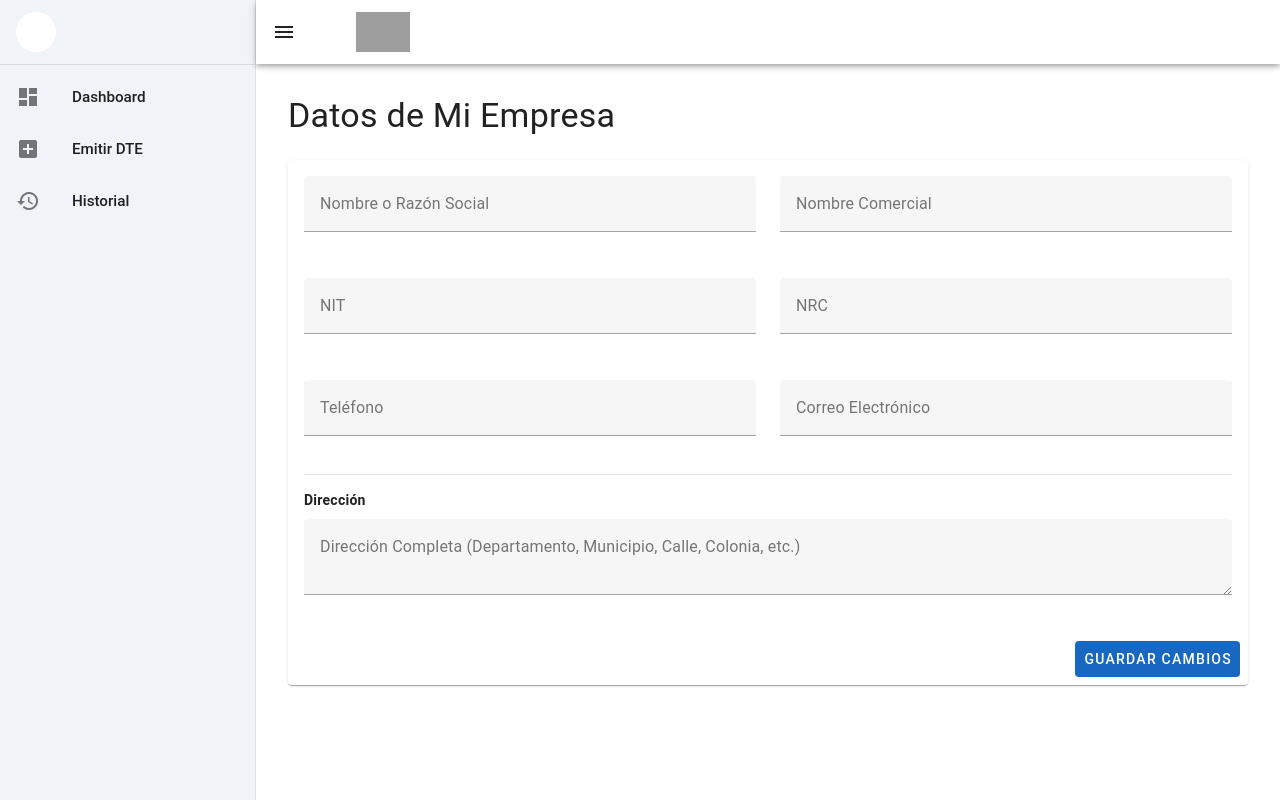
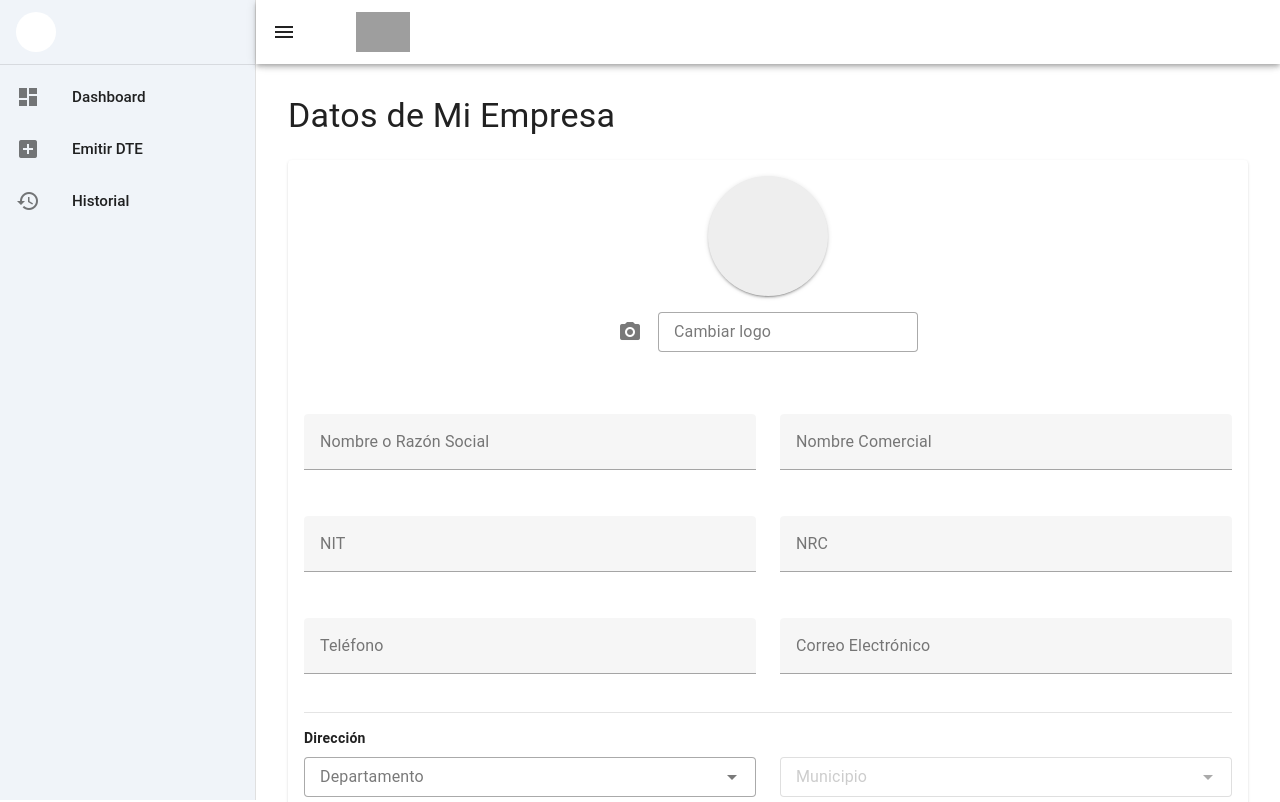
Before and after one commit to zenonburgos/facturaciondte_front, a Nuxt app: page /gestion/empresa in a window 1280 px wide. Shown: the top 802 px of the page. Built offline with nearby package versions, Linux system fonts and the light colour scheme; no server answers; grey boxes are pictures that could not be loaded.

Commit message:
Correcta actualización de empresa

```diff
--- a/pages/gestion/empresa.vue
+++ b/pages/gestion/empresa.vue
@@ -10,6 +10,25 @@
       <v-form ref="form" @submit.prevent="saveEmpresa">
         <v-card-text>
           <v-row>
+            <!-- Sección del Logo -->
+            <v-col cols="12" class="text-center mb-4">
+              <v-avatar size="120" color="grey-lighten-3" class="elevation-2">
+                <v-img :src="logoPreviewUrl" cover alt="Logo de la empresa"></v-img>
+              </v-avatar>
+              <v-file-input
+                v-model="logoFile"
+                label="Cambiar logo"
+                accept="image/*"
+                prepend-icon="mdi-camera"
+                class="mx-auto mt-4"
+                style="max-width: 300px;"
+                density="compact"
+                variant="outlined"
+                @update:model-value="onFileChange"
+              ></v-file-input>
+            </v-col>
+
+            <!-- Campos de Texto -->
             <v-col cols="12" md="6">
               <v-text-field
                 v-model="empresa.nombre"
@@ -55,11 +74,43 @@
           <v-divider class="my-4"></v-divider>
           <h4 class="mb-2">Dirección</h4>
 
+          <v-row>
+            <v-col cols="12" md="6">
+              <v-select
+                v-model="empresa.direccion.departamento"
+                :items="departments"
+                item-title="title"
+                item-value="value"
+                label="Departamento"
+                :loading="loadingLocations"
+                :rules="[rules.required]"
+                variant="outlined"
+                density="compact"
+              ></v-select>
+            </v-col>
+            <v-col cols="12" md="6">
+              <v-select
+                v-model="empresa.direccion.municipio"
+                :items="municipalities"
+                item-title="title"
+                item-value="value"
+                label="Municipio"
+                :disabled="!empresa.direccion.departamento"
+                :rules="[rules.required]"
+                variant="outlined"
+                density="compact"
+              ></v-select>
+            </v-col>
+            <v-col cols="12">
               <v-textarea
                 v-model="empresa.direccion.complemento"
-            label="Dirección Completa (Departamento, Municipio, Calle, Colonia, etc.)"
+                label="Complemento (Calle, # Casa, Colonia...)"
                 rows="2"
+                :rules="[rules.required]"
+                variant="outlined"
               ></v-textarea>
+            </v-col>
+          </v-row>
 
         </v-card-text>
         <v-card-actions>
@@ -79,59 +130,118 @@
 </template>
 
 <script setup>
-import { ref, onMounted } from 'vue';
+import { ref, onMounted, computed, watch, nextTick } from 'vue';
 import { useNuxtApp } from '#app';
 import { useNotificationStore } from '~/stores/notifications';
+import { useAuthStore } from '~/stores/auth';
 
 const { $api } = useNuxtApp();
 const notificationStore = useNotificationStore();
+const authStore = useAuthStore();
+const config = useRuntimeConfig();
 
 const form = ref(null);
 const loading = ref(true);
 const empresa = ref({
-  // Inicializamos la estructura para evitar errores en el renderizado
-  direccion: {
-    complemento: ''
-  }
+  direccion: { departamento: null, municipio: null, complemento: '' }
 });
+const logoFile = ref(null);
+const logoPreviewUrl = ref(null);
+
+const locations = ref([]);
+const loadingLocations = ref(false);
+
+const isInitialLoad = ref(true); // Flag to prevent watcher on initial load
 
 const rules = {
   required: value => !!value || 'Este campo es requerido.',
 };
 
-// Al montar el componente, cargamos los datos de la empresa
 onMounted(async () => {
+  loading.value = true;
+  await fetchLocations();
   await fetchEmpresa();
+  loading.value = false;
+  // After the DOM has had a chance to update with the fetched data...
+  nextTick(() => {
+    // ...we can safely say the initial load is complete.
+    isInitialLoad.value = false;
+  });
 });
 
+async function fetchLocations() {
+    loadingLocations.value = true;
+    try {
+        locations.value = await $api('/api/locations');
+    } catch (err) {
+        notificationStore.showNotification({ message: 'No se pudieron cargar las ubicaciones.', color: 'error' });
+    } finally {
+        loadingLocations.value = false;
+    }
+}
+
+const departments = computed(() => {
+  return locations.value.map(dep => ({
+    title: dep.nombre,
+    value: dep.codigo,
+  }));
+});
+
+const municipalities = computed(() => {
+  if (!empresa.value.direccion.departamento) return [];
+  const selectedDep = locations.value.find(dep => dep.codigo === empresa.value.direccion.departamento);
+  return selectedDep ? selectedDep.municipios.map(mun => ({ title: mun.nombre, value: mun.codigo })) : [];
+});
+
+watch(() => empresa.value.direccion.departamento, (newVal, oldVal) => {
+    // Now, this only runs on changes made BY THE USER after the initial load.
+    if (!isInitialLoad.value && newVal !== oldVal) {
+        empresa.value.direccion.municipio = null;
+    }
+});
+
+
 async function fetchEmpresa() {
-  loading.value = true;
   try {
     const data = await $api('/api/empresa');
 
-    // --- INICIO DE LA CORRECCIÓN ---
-    // Primero, verificamos si la dirección existe y es un string.
     if (data.direccion && typeof data.direccion === 'string') {
       try {
-        // Si es un string, intentamos "desempaquetarlo" (parsearlo) para convertirlo en un objeto.
         data.direccion = JSON.parse(data.direccion);
       } catch (e) {
-        // Si el string no es un JSON válido, lo registramos en consola y creamos un objeto vacío para evitar que la app falle.
         console.error("Error al parsear la dirección JSON:", e);
-        data.direccion = { complemento: '' };
+        data.direccion = { departamento: null, municipio: null, complemento: '' };
       }
     } else if (!data.direccion) {
-      // Si la dirección viene como nula o indefinida, también nos aseguramos de que sea un objeto.
-      data.direccion = { complemento: '' };
+      data.direccion = { departamento: null, municipio: null, complemento: '' };
     }
-    // --- FIN DE LA CORRECCIÓN ---
 
     empresa.value = data;
 
+    if (data.logo_path) {
+        logoPreviewUrl.value = `${config.public.apiBaseUrl}/storage/${data.logo_path}`;
+    } else {
+        logoPreviewUrl.value = 'https://placehold.co/120x120/E0E0E0/757575?text=Logo';
+    }
+
   } catch (error) {
     notificationStore.showNotification({ message: 'Error al cargar los datos de la empresa.', color: 'error' });
-  } finally {
-    loading.value = false;
+  }
+}
+
+function onFileChange(files) {
+  // v-file-input puede devolver un array o un solo archivo
+  const file = Array.isArray(files) ? files[0] : files;
+  if (file) {
+    logoFile.value = file;
+    logoPreviewUrl.value = URL.createObjectURL(file);
+  } else {
+    logoFile.value = null;
+    if (empresa.value.logo_path) {
+        logoPreviewUrl.value = `${config.public.apiBaseUrl}/storage/${empresa.value.logo_path}`;
+    } else {
+        logoPreviewUrl.value = 'https://placehold.co/120x120/E0E0E0/757575?text=Logo';
+    }
   }
 }
 
@@ -140,12 +250,42 @@ async function saveEmpresa() {
   if (!valid) return;
 
   loading.value = true;
+
+  const formData = new FormData();
+
+  formData.append('nombre', empresa.value.nombre || '');
+  formData.append('nombre_comercial', empresa.value.nombre_comercial || '');
+  formData.append('nit', empresa.value.nit || '');
+  formData.append('nrc', empresa.value.nrc || '');
+  formData.append('telefono', empresa.value.telefono || '');
+  formData.append('correo_electronico', empresa.value.correo_electronico || '');
+
+  formData.append('departamento', empresa.value.direccion.departamento || '');
+  formData.append('municipio', empresa.value.direccion.municipio || '');
+  formData.append('complemento', empresa.value.direccion.complemento || '');
+
+  if (logoFile.value) {
+    formData.append('logo', logoFile.value);
+  }
+
   try {
     const response = await $api('/api/empresa', {
-      method: 'PUT',
-      body: empresa.value // Llama al método 'update' del EmpresaController
+      method: 'POST',
+      body: formData,
     });
+
     notificationStore.showNotification({ message: response.message || 'Datos actualizados exitosamente.' });
+
+    await authStore.fetchUser();
+
+    // Asignamos la respuesta del servidor, que ya viene con la dirección como objeto
+    empresa.value = response.empresa;
+
+    if (response.empresa.logo_path) {
+        logoPreviewUrl.value = `${config.public.apiBaseUrl}/storage/${response.empresa.logo_path}?t=${new Date().getTime()}`;
+    }
+    logoFile.value = null;
+
   } catch (error) {
     const message = error.data?.message || 'Ocurrió un error al guardar los cambios.';
     notificationStore.showNotification({ message, color: 'error' });
```
Lines whose indentation alone changed are shown as unchanged.
